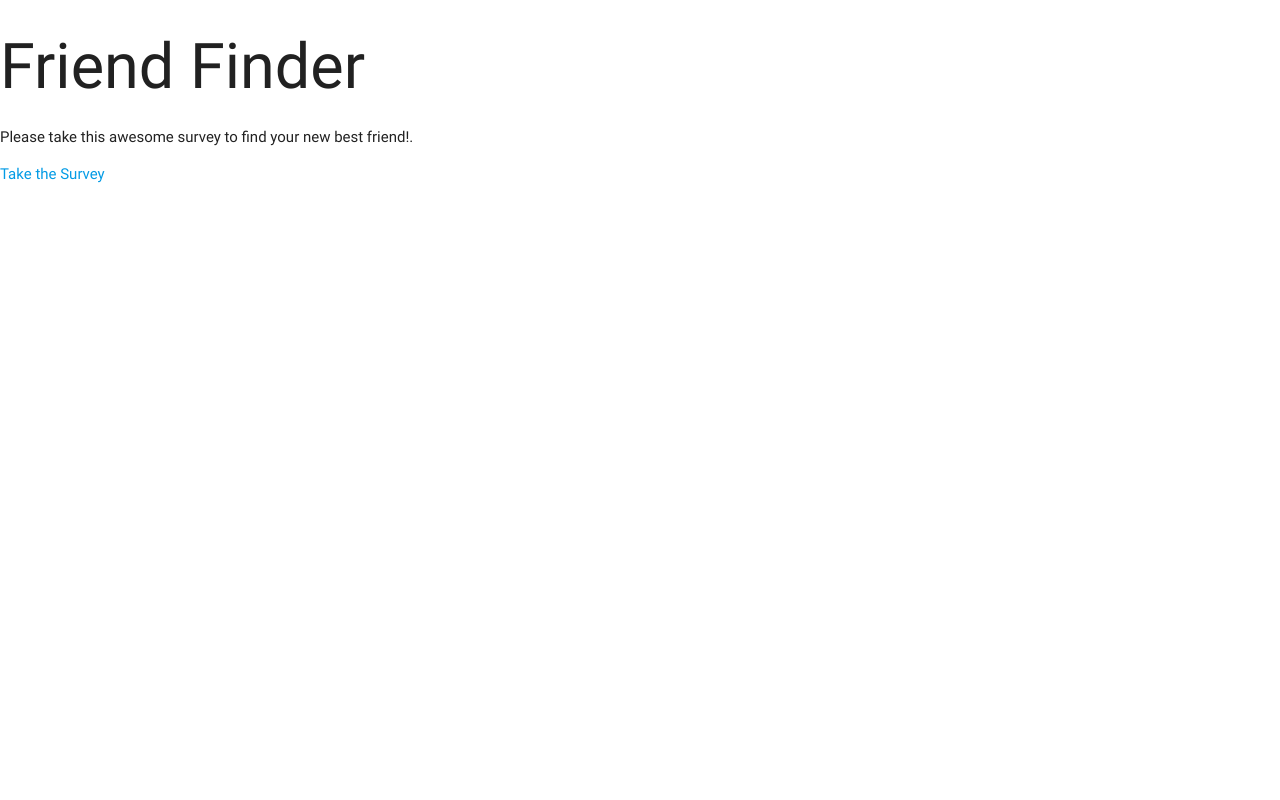
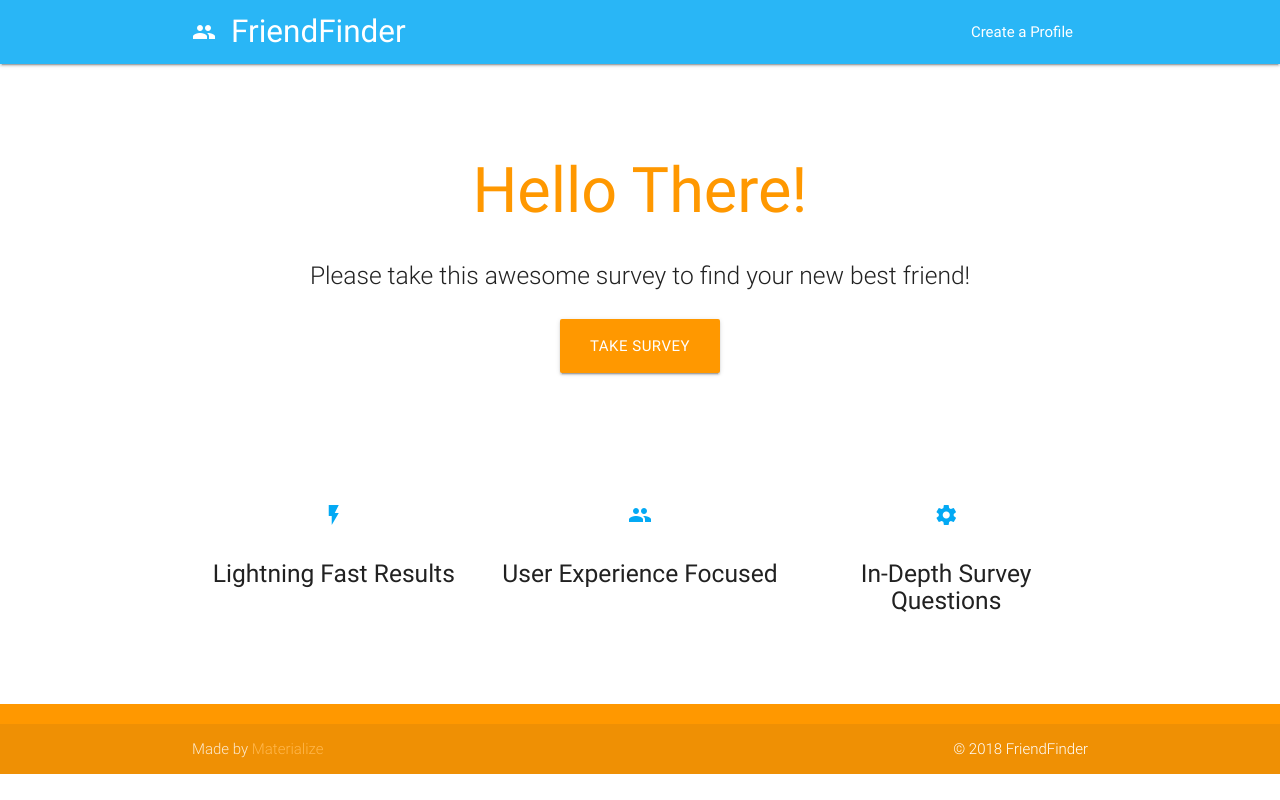
Before and after one commit to pmcnabb1993/FriendFinder, a website: page app/public/home.html in a window 1280 px wide. Drawn offline with nearby package versions, Linux system fonts and the light colour scheme.

Commit message:
Built out home and survey pages with text and css from the materialize framework

```diff
--- a/app/public/home.html
+++ b/app/public/home.html
@@ -5,7 +5,7 @@
   <meta charset="UTF-8">
   <meta name="viewport" content="width=device-width, initial-scale=1.0">
   <meta http-equiv="X-UA-Compatible" content="ie=edge">
-  <link rel="stylesheet" href="./css/styles.css" />
+  <link rel="stylesheet" href="./css/style.css" />
   <!--Import Google Icon Font-->
   <link href="https://fonts.googleapis.com/icon?family=Material+Icons" rel="stylesheet">
   <!--Import materialize.css-->
@@ -17,19 +17,73 @@
   <title>Friend Finder</title>
 </head>
 
-<body>
-  <div>
-    <h1 class>Friend Finder</h1>
-    <p>Please take this awesome survey to find your new best friend!.</p>
-    <p>
-      <a href=" ./survey.html ">Take the Survey</a>
-    </p>
-  </div>
+<body data-gr-c-s-loaded="true">
+    <nav class="light-blue lighten-1" role="navigation">
+      <div class="nav-wrapper container"><a id="logo-container" href="./home.html" class="brand-logo">FriendFinder<i class="medium material-icons">group</i></a>
+        <ul class="right">
+          <a href="./survey.html">Create a Profile <i class="material-icons">account_circle</i></a>
+        </ul>
+      </div>
+    </nav>
+    <div class="section no-pad-bot" id="index-banner">
+      <div class="container">
+        <br><br>
+        <h1 class="header center orange-text">Hello There!</h1>
+        <div class="row center">
+          <h5 class="header col s12 light">Please take this awesome survey to find your new best friend!</h5>
+        </div>
+        <div class="row center">
+          <a href=" ./survey.html"  id="survey-button" class="btn-large waves-effect waves-light orange">Take Survey</a>
+        </div>
+        <br><br>
 
+      </div>
+    </div>
+
+
+    <div class="container">
+      <div class="section">
+
+        <!--   Icon Section   -->
+        <div class="row">
+          <div class="col s12 m4">
+            <div class="icon-block">
+              <h2 class="center light-blue-text"><i class="material-icons">flash_on</i></h2>
+              <h5 class="center">Lightning Fast Results</h5>
+              </div>
+          </div>
+
+          <div class="col s12 m4">
+            <div class="icon-block">
+              <h2 class="center light-blue-text"><i class="material-icons">group</i></h2>
+              <h5 class="center">User Experience Focused</h5>
+            </div>
+          </div>
+
+          <div class="col s12 m4">
+            <div class="icon-block">
+              <h2 class="center light-blue-text"><i class="material-icons">settings</i></h2>
+              <h5 class="center">In-Depth Survey Questions</h5>
+              </div>
+          </div>
+        </div>
+      </div>
+      <br><br>
+    </div>
+
+    <footer class="page-footer orange">
+      <div class="footer-copyright">
+        <div class="container">
+        Made by <a class="orange-text text-lighten-2" href="http://materializecss.com">Materialize</a><a class="right white-text">© 2018 FriendFinder</a>
+        </div>
+      </div>
+    </footer>
+
+  <div class="hiddendiv common"></div><div class="drag-target" data-sidenav="nav-mobile" style="left: 0px; touch-action: pan-y; -webkit-user-drag: none; -webkit-tap-highlight-color: rgba(0, 0, 0, 0);"></div>
 
 <!--Import jQuery before materialize.js-->
 <script type="text/javascript" src="https://code.jquery.com/jquery-3.2.1.min.js"></script>
 <script type="text/javascript" src="./js/materialize.min.js"></script>
+
 </body>
-
 </html>
```
Also changed, not shown: app/public/survey.html (+63 -6 lines).
